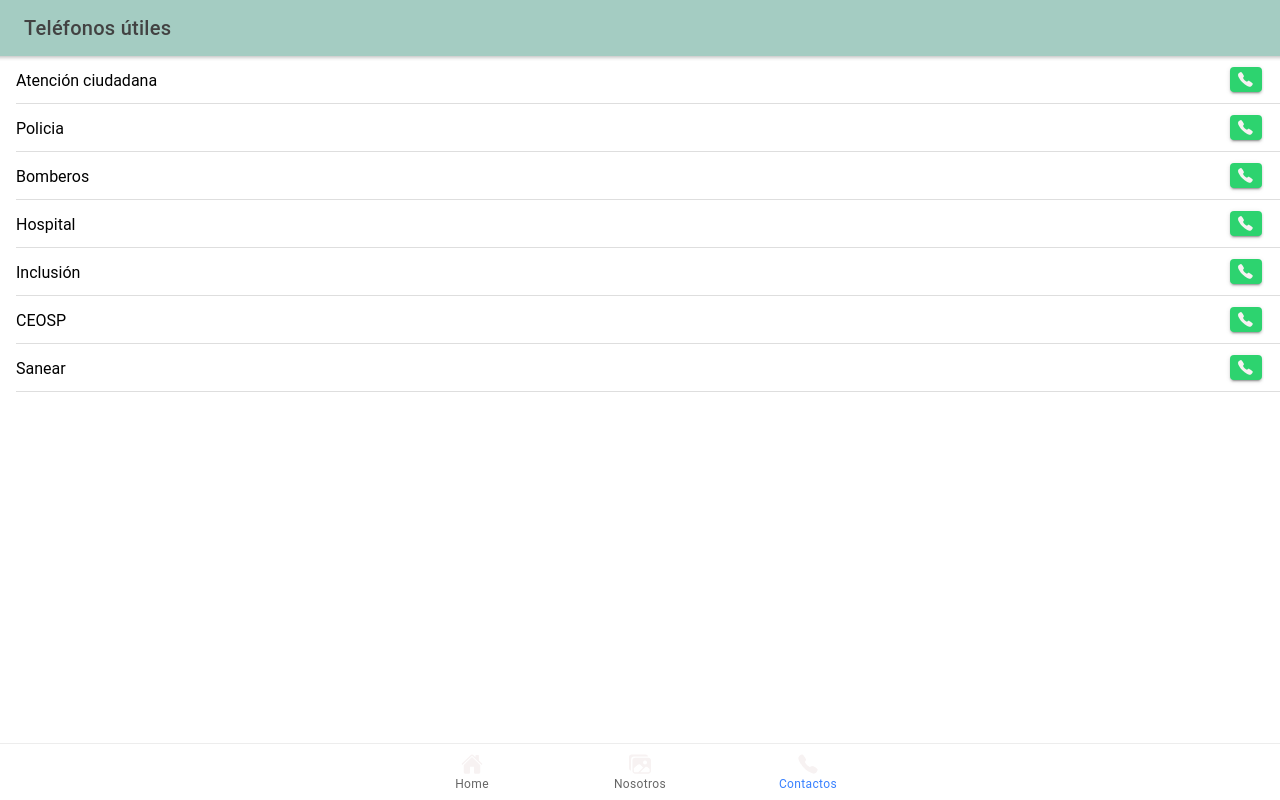
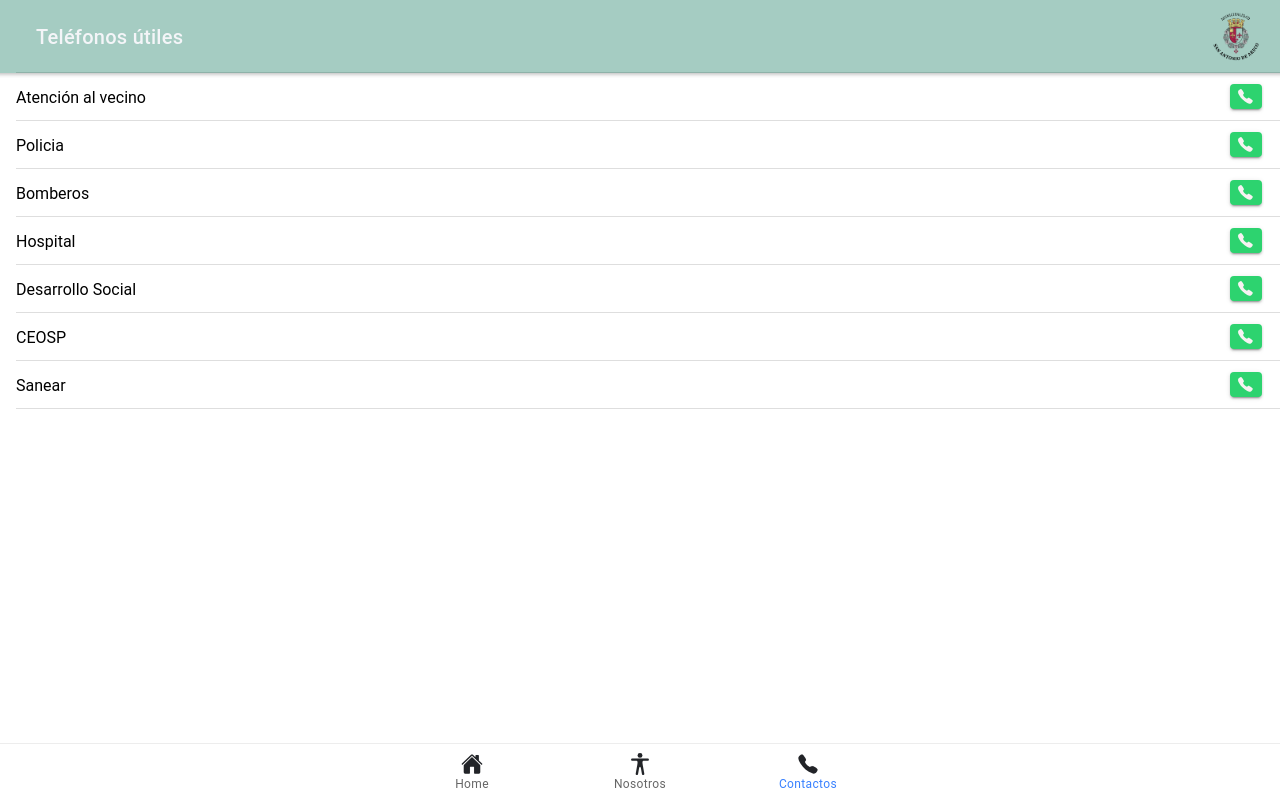
Before and after one commit to gustavovicenteiglesias/alertatemprana, a React (Create React App) app: page /tab3 in a window 1280 px wide. Built offline with nearby package versions, Linux system fonts and the light colour scheme.

Commit message:
disenioV1.1

```diff
--- a/src/App.tsx
+++ b/src/App.tsx
@@ -10,7 +10,7 @@ import {
   IonTabs
 } from '@ionic/react';
 import { IonReactRouter } from '@ionic/react-router';
-import {home, images,call} from 'ionicons/icons';
+import {home, body,call} from 'ionicons/icons';
 import Tab1 from './pages/Tab1';
 import Tab2 from './pages/Tab2';
 import Tab3 from './pages/Tab3';
@@ -46,15 +46,15 @@ const App: React.FC = () => (
         </IonRouterOutlet>
         <IonTabBar slot="bottom">
           <IonTabButton tab="tab1" href="/tab1">
-            <IonIcon icon={home} />
+            <IonIcon color="dark" icon={home} />
             <IonLabel>Home</IonLabel>
           </IonTabButton>
           <IonTabButton tab="tab4" href="/tab4">
-            <IonIcon icon={images} />
+            <IonIcon color="dark" icon={body} />
             <IonLabel>Nosotros</IonLabel>
           </IonTabButton>
           <IonTabButton tab="tab3" href="/tab3">
-            <IonIcon icon={call} />
+            <IonIcon color="dark" icon={call} />
             <IonLabel>Contactos</IonLabel>
           </IonTabButton>
         </IonTabBar>
--- a/src/components/EncabezadoDiaHoy.tsx
+++ b/src/components/EncabezadoDiaHoy.tsx
@@ -32,21 +32,11 @@ const EncabezadoDiaHoy: React.FC = () => {
               <h1>{diahoy?.temperature}°</h1>
               </IonText>
             </IonLabel>
+            <IonThumbnail slot="end">
+            <img src={require('../assest/image/logofull.png') } width="40" height="40" />
+          </IonThumbnail>
         </IonItem>
-          {/*<IonRow>
-            <IonCol size="3">
-          <IonText><h4>{diahoy?.temperature}°</h4></IonText>
-            </IonCol>
 
-            <IonCol size="3">
-          <img src={require('../assest/image/'+dh +'.png')}width="40"
-          height="40" ></img>
-            </IonCol>
-
-            <IonCol size="6">
-            <IonText>{diahoy?.weather.description}</IonText>
-            </IonCol>
-          </IonRow>*/}
         </IonToolbar>
 
 
--- a/src/pages/Tab3.tsx
+++ b/src/pages/Tab3.tsx
@@ -18,16 +18,22 @@ return (
     <IonPage>
        <IonHeader>
             <IonToolbar>
-                <IonButtons slot="start">
-                    <IonMenuButton />
-                </IonButtons>
-                <IonTitle>Teléfonos útiles</IonTitle>
+            <IonItem>
+           <IonLabel>
+              <IonText color="light">
+              <IonTitle>Teléfonos útiles</IonTitle>
+              </IonText>
+            </IonLabel>
+            <IonThumbnail slot="end">
+            <img src={require('../assest/image/logofull.png') } width="40" height="40" />
+          </IonThumbnail>
+        </IonItem>
             </IonToolbar>
         </IonHeader>
 
         <IonContent>
         <IonItem>
-            <IonLabel >Atención ciudadana</IonLabel>
+            <IonLabel >Atención al vecino</IonLabel>
             <IonButton  color="success" onClick={() => Call("2326470665")}>
                 <IonIcon icon={call}  />
             </IonButton>
@@ -51,7 +57,7 @@ return (
             </IonButton>
         </IonItem>
         <IonItem>
-            <IonLabel >Inclusión</IonLabel>
+            <IonLabel >Desarrollo Social</IonLabel>
             <IonButton  color="success" onClick={() => Call("2326470661")}>
                 <IonIcon icon={call}  />
             </IonButton>
--- a/src/pages/Tab4.tsx
+++ b/src/pages/Tab4.tsx
@@ -1,5 +1,5 @@
 import React from 'react';
-import { IonContent, IonHeader, IonPage, IonTitle, IonToolbar } from '@ionic/react';
+import { IonContent, IonHeader, IonItem, IonLabel, IonPage, IonText, IonThumbnail, IonTitle, IonToolbar } from '@ionic/react';
 import ExploreContainer from '../components/ExploreContainer';
 import './Tab4.css';
 
@@ -8,7 +8,16 @@ const Tab4: React.FC = () => {
     <IonPage>
       <IonHeader>
         <IonToolbar >
-          <IonTitle>Nosotros</IonTitle>
+        <IonItem>
+           <IonLabel>
+              <IonText color="light">
+              <IonTitle>Nosotros</IonTitle>
+              </IonText>
+            </IonLabel>
+            <IonThumbnail slot="end">
+            <img src={require('../assest/image/logofull.png') } width="40" height="40" />
+          </IonThumbnail>
+        </IonItem>
         </IonToolbar>
       </IonHeader>
       <IonContent fullscreen>
```
Also changed, not shown: src/assest/image/logofondo.png (added), src/assest/image/logofull.png.
